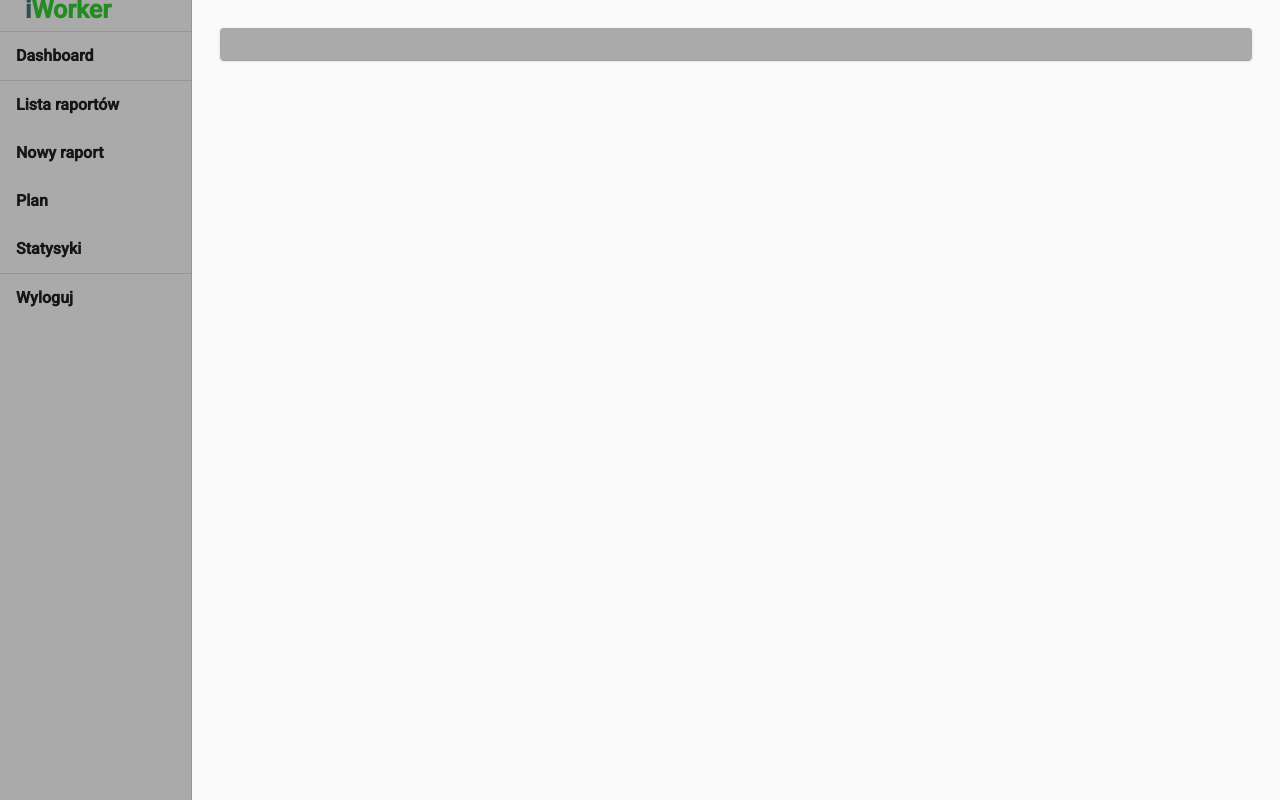
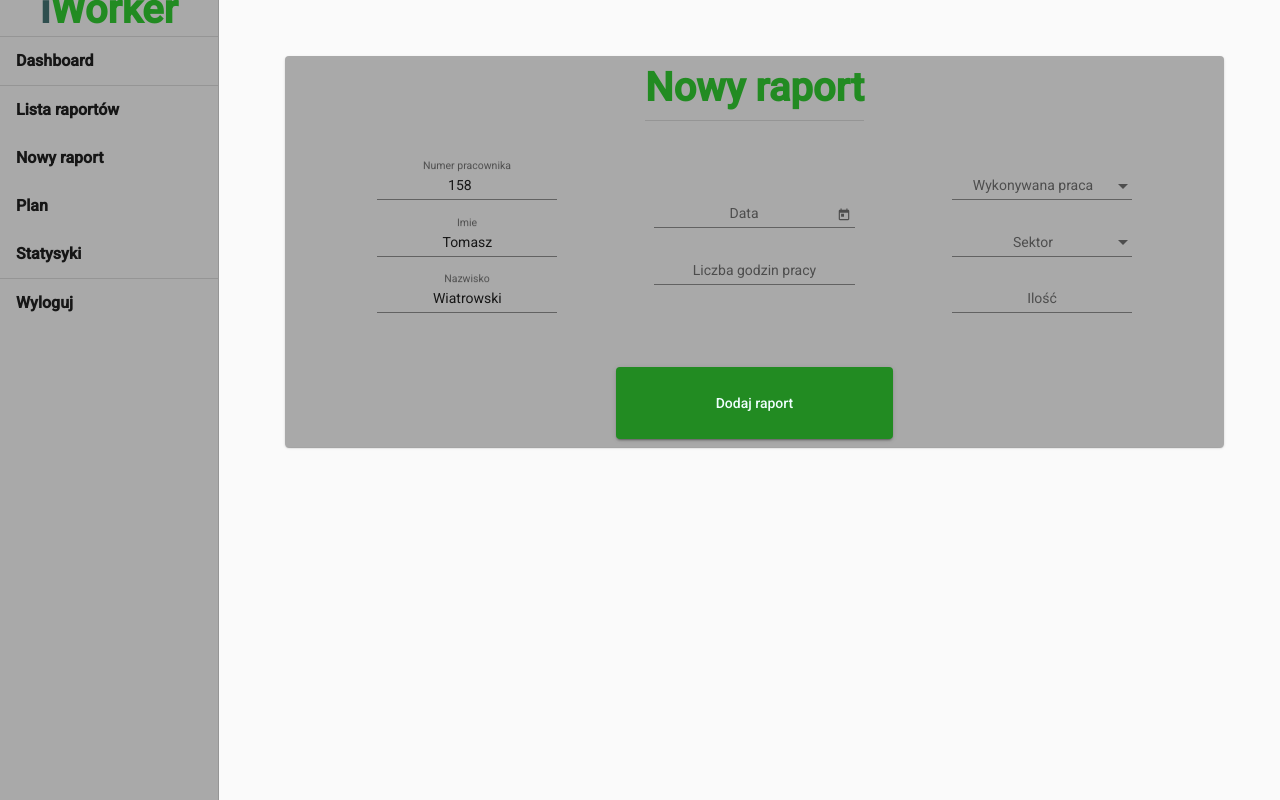
Before and after one commit to TomWia9/iWorker, an Angular app: page /new-raport in a window 1280 px wide. Before the commit this address led to /. Built offline with nearby package versions, Linux system fonts and the light colour scheme.

Commit message:
Add newRaport Component, styles, some routing

```diff
--- a/src/app/app-routing.module.ts
+++ b/src/app/app-routing.module.ts
@@ -1,8 +1,26 @@
 import { NgModule } from '@angular/core';
 import { Routes, RouterModule } from '@angular/router';
+import { AppComponent } from './app.component';
+import { SidenavComponent } from './sidenav/sidenav.component';
+import { NewRaportComponent } from './raports/new-raport/new-raport.component';
 
 
-const routes: Routes = [];
+const routes: Routes = [
+  {
+    path: '',
+    component: AppComponent,
+    children: [
+      {
+        path: '',
+        component: SidenavComponent,
+        children: [
+          // {path: '', component: DashboardComponent},
+          {path: 'new-raport', component: NewRaportComponent},
+        ]
+      },
+    ]
+  }
+];
 
 @NgModule({
   imports: [RouterModule.forRoot(routes)],
--- a/src/app/app.component.html
+++ b/src/app/app.component.html
@@ -1 +1 @@
-<app-sidenav></app-sidenav>
+<router-outlet></router-outlet>>
--- a/src/app/app.module.ts
+++ b/src/app/app.module.ts
@@ -7,18 +7,28 @@ import {MatListModule} from '@angular/material/list';
 import {MatToolbarModule} from '@angular/material/toolbar';
 import { MatDividerModule } from '@angular/material/divider';
 import { MatCardModule } from '@angular/material/card';
+import { MatFormFieldModule } from '@angular/material/form-field';
+import { MatInputModule } from '@angular/material/input';
+import { MatSelectModule } from '@angular/material/select';
+import { MatDatepickerModule } from '@angular/material/datepicker';
+import { MatNativeDateModule } from '@angular/material/core';
+import { MatButtonModule } from '@angular/material/button';
+
 
 
 import { AppRoutingModule } from './app-routing.module';
 import { AppComponent } from './app.component';
 import { BrowserAnimationsModule } from '@angular/platform-browser/animations';
 import { SidenavComponent } from './sidenav/sidenav.component';
+import { NewRaportComponent } from './raports/new-raport/new-raport.component';
+import { ReactiveFormsModule } from '@angular/forms';
 
 
 @NgModule({
   declarations: [
     AppComponent,
-    SidenavComponent
+    SidenavComponent,
+    NewRaportComponent
   ],
   imports: [
     BrowserModule,
@@ -30,10 +40,18 @@ import { SidenavComponent } from './sidenav/sidenav.component';
     MatListModule,
     MatDividerModule,
     MatCardModule,
-
+    ReactiveFormsModule,
+    MatFormFieldModule,
+    MatInputModule,
+    MatSelectModule,
+    MatDatepickerModule,
+    MatNativeDateModule ,
+    MatButtonModule,
 
   ],
-  providers: [],
+  providers: [
+    MatDatepickerModule,
+  ],
   bootstrap: [AppComponent]
 })
 export class AppModule { }
--- /dev/null
+++ b/src/app/raports/new-raport/new-raport.component.css
@@ -0,0 +1,48 @@
+.container {
+    display: flex;
+    flex-direction: column;
+    margin: 4em;
+    background: #A9A9A9;
+}
+
+.content {
+    display: flex;
+    align-items: center;
+    margin: 2em;
+    justify-content: center;
+    flex-wrap: wrap;
+}
+
+.data {
+    display: flex;
+    flex-direction: column;
+    justify-content: space-around;
+    margin: auto;
+}
+
+.actions {
+    display: flex;
+    justify-content: center;
+}
+
+.button {
+    width: 30%;
+    padding: 2%;
+    background: forestgreen;
+    color: azure;
+    font-size: 100%;
+}
+
+mat-form-field {
+    text-align: center;
+}
+
+.header {
+    justify-content: center;
+    color: forestgreen;
+}
+
+h1 {
+    font-weight: bold;
+    font-size: 40px;
+}
--- /dev/null
+++ b/src/app/raports/new-raport/new-raport.component.html
@@ -0,0 +1,64 @@
+<form [formGroup]="form" (submit)="onSubmit(form.value)">
+    <mat-card class="container">
+        <mat-card-header class="header">
+            <mat-card-title>
+                <h1>Nowy raport</h1>
+                <mat-divider></mat-divider>
+            </mat-card-title>
+        </mat-card-header>
+        <mat-card-content class="content">
+
+            <div class="data">
+                <mat-form-field>
+                    <mat-label>Numer pracownika</mat-label>
+                    <input matInput type="number" formControlName="id" readonly>
+                </mat-form-field>
+                <mat-form-field>
+                    <mat-label>Imie</mat-label>
+                    <input matInput type="text" formControlName="name" readonly>
+                </mat-form-field>
+                <mat-form-field>
+                    <mat-label>Nazwisko</mat-label>
+                    <input matInput type="text" formControlName="surname" readonly>
+                </mat-form-field>
+            </div>
+            <div class="data">
+                <mat-form-field>
+                    <mat-label>Data</mat-label>
+                    <input matInput [matDatepicker]="picker" formControlName="date">
+                    <mat-datepicker-toggle matSuffix [for]="picker"></mat-datepicker-toggle>
+                    <mat-datepicker #picker></mat-datepicker>
+                </mat-form-field>
+                <mat-form-field>
+                    <mat-label>Liczba godzin pracy</mat-label>
+                    <input matInput formControlName="hours" type="number" step="0.25">
+                </mat-form-field>
+            </div>
+            <div class="data">
+                <mat-form-field>
+                    <mat-label>Wykonywana praca</mat-label>
+                    <mat-select formControlName="workName">
+                        <mat-option *ngFor="let work of works" [value]="work.name">
+                            {{ work.name }}
+                        </mat-option>
+                    </mat-select>
+                </mat-form-field>
+                <mat-form-field>
+                    <mat-label>Sektor</mat-label>
+                    <mat-select formControlName="sector">
+                        <mat-option *ngFor="let sector of sectors" [value]="sector.sector">
+                            {{ sector.sector }}
+                        </mat-option>
+                    </mat-select>
+                </mat-form-field>
+                <mat-form-field>
+                    <mat-label>Ilość</mat-label>
+                    <input matInput formControlName="amount" type="number" step="any">
+                </mat-form-field>
+            </div>
+        </mat-card-content>
+        <mat-card-actions class="actions">
+            <button class="button" mat-raised-button type="submit">Dodaj raport</button>
+        </mat-card-actions>
+    </mat-card>
+</form>
--- /dev/null
+++ b/src/app/raports/new-raport/new-raport.component.ts
@@ -0,0 +1,52 @@
+import { Component, OnInit } from '@angular/core';
+import { FormGroup, FormBuilder } from '@angular/forms';
+import { Work } from '../work';
+import { Sector } from '../sector';
+
+@Component({
+  selector: 'app-new-raport',
+  templateUrl: './new-raport.component.html',
+  styleUrls: ['./new-raport.component.css']
+})
+export class NewRaportComponent implements OnInit {
+  form: FormGroup;
+  works: Work[] = [
+    {name: "Maliny"},
+    {name: "Truskawki"},
+    {name: "Jerzyny"},
+    {name: "Borówki"},
+  ]
+
+  sectors: Sector[] = [
+    {sector: "A1"},
+    {sector: "B12"},
+    {sector: "EZ"},
+    {sector: "ES"},
+    {sector: "C3"},
+  ]
+
+  constructor(private fb: FormBuilder) { }
+
+  ngOnInit(): void {
+    this.form = this.fb.group({
+      id: '158',
+      name: 'Tomasz',
+      surname: 'Wiatrowski',
+      workName: '',
+      sector: '',
+      amount: '',
+      hours: '',
+      date: '',
+    });
+  }
+
+  onSubmit(value){
+    if (value.id != '' && value.name !== '' && value.surname !== '' && value.date !== '' && value.hours !== '' && value.workName !== ''
+        && value.sector !== '' && value.amount !== ''){
+      console.log("Dodano raport");
+      } else{
+        console.log("Nie udało się dodać raportu")
+      };
+  }
+
+}
--- /dev/null
+++ b/src/app/raports/sector.ts
@@ -0,0 +1,3 @@
+export class Sector{
+    sector: string;
+}
--- /dev/null
+++ b/src/app/raports/work.ts
@@ -0,0 +1,3 @@
+export class Work{
+    name: string;
+}
--- a/src/app/sidenav/sidenav.component.css
+++ b/src/app/sidenav/sidenav.component.css
@@ -11,7 +11,7 @@
 .logo {
     text-align: center;
     margin: 1em;
-    font-size: 25px;
+    font-size: 40px;
     font-weight: bold;
 }
 
@@ -25,14 +25,9 @@
     font-weight: bold;
 }
 
-.content {
-    margin: 2em;
-    background: #AAAAAA;
-}
-
 .sidenav {
     min-width: 15%;
-    background: #AAAAAA;
+    background: #A9A9A9;
 }
 
 .list {
--- a/src/app/sidenav/sidenav.component.html
+++ b/src/app/sidenav/sidenav.component.html
@@ -1,7 +1,7 @@
 <mat-sidenav-container class="container">
 
     <mat-sidenav mode="side" opened class="sidenav">
-        <a class="logo" mat-list-item [routerLink]="['./']">
+        <a class="logo" mat-list-item [routerLink]="['']">
             <span class="logo-left">i</span>
             <span class="logo-right">Worker</span>
         </a>
@@ -11,7 +11,7 @@
             <a mat-list-item [routerLink]="['./']">Dashboard</a>
             <mat-divider></mat-divider>
             <a mat-list-item [routerLink]="['./']">Lista raportów</a>
-            <a mat-list-item [routerLink]="['./']">Nowy raport</a>
+            <a mat-list-item [routerLink]="['/new-raport']">Nowy raport</a>
             <a mat-list-item [routerLink]="['./']">Plan</a>
             <a mat-list-item [routerLink]="['./']">Statysyki</a>
             <mat-divider></mat-divider>
@@ -21,9 +21,7 @@
     </mat-sidenav>
 
     <mat-sidenav-content>
-        <mat-card class="content">
-
-        </mat-card>
+        <router-outlet></router-outlet>
     </mat-sidenav-content>
 
 </mat-sidenav-container>
```
Also changed, not shown: 1 other file (tests, documents, lock files or other folders).
